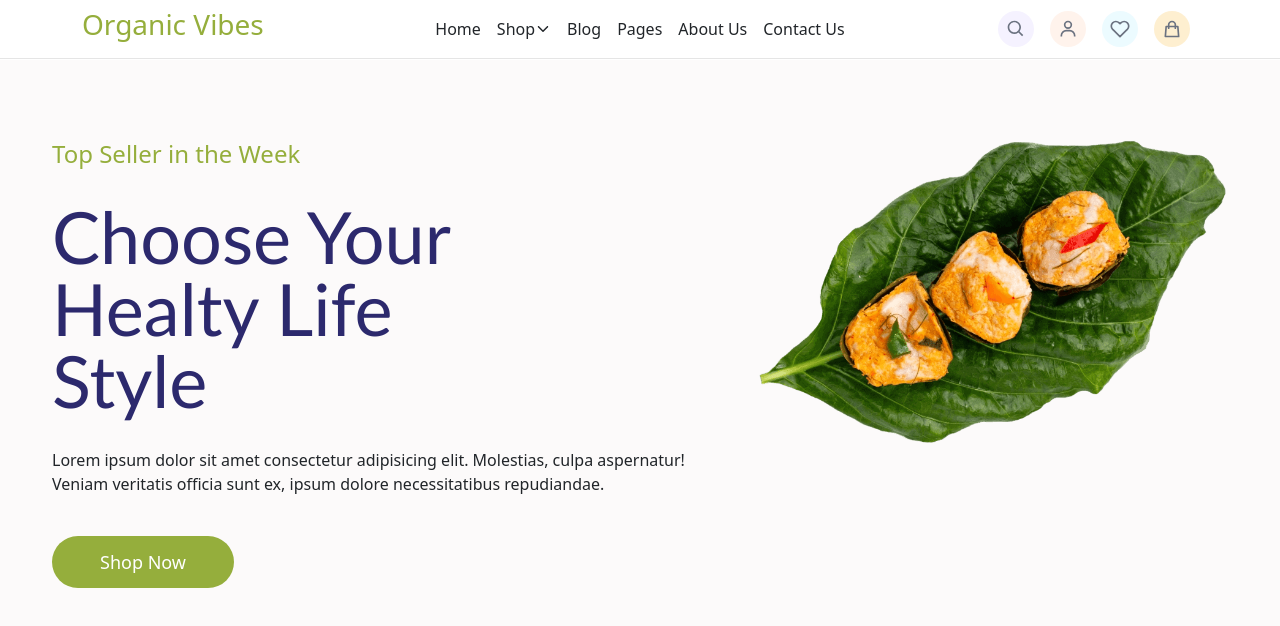
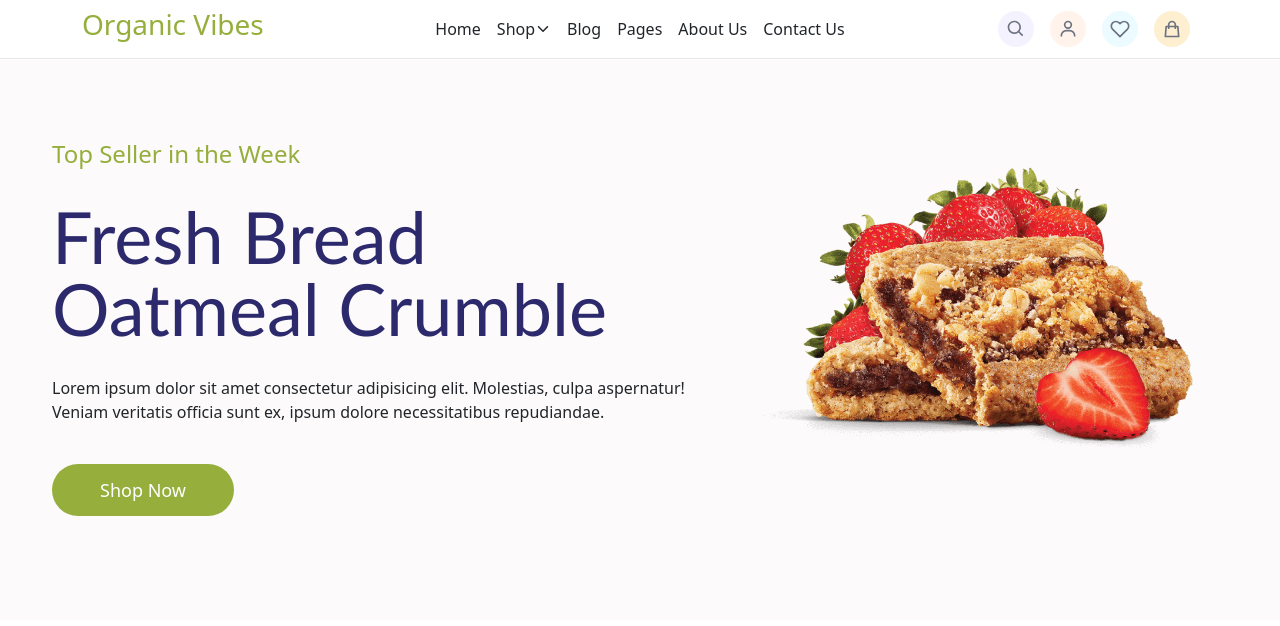
Before and after one commit to shkwahab/orangicvibes, a React (Create React App) app: page / in a window 1280 px wide. Shown: the top 626 px of the page. Built offline with nearby package versions, Linux system fonts and the light colour scheme.

Commit message:
hero slider

```diff
--- a/src/components/Header.js
+++ b/src/components/Header.js
@@ -1,4 +1,4 @@
-import React, { useState } from 'react'
+import React, { useEffect, useState } from 'react'
 import { IoIosArrowDown } from "react-icons/io"
 import { BiSearch, BiUser } from "react-icons/bi"
 import { FiHeart } from "react-icons/fi"
@@ -21,14 +21,30 @@ const Navbar = (props) => {
             SetShopSlider(!isShopSlider);
         }
     }
-    const [BlogPages, SetBlogPages] = useState(false);
-    const BlogPageSlider = () => {
-        if (ShopSlider === true)
-            SetShopSlider(!isShopSlider);
-        SetBlogPages(!BlogPages);
+   const[hero1,SetHero1]=useState(true);
+   const[hero2,SetHero2]=useState(true);
+   const[hero3,SetHero3]=useState(true);
+
+   setTimeout(()=>{
+
+       if(hero1===true){
+           SetHero1(false);
+           SetHero2(false);
+           SetHero3(true);
+       }
+
+   else if(hero2===false){
+        SetHero1(false);
+        SetHero2(true);
+        SetHero3(false);
+    }
+    else if(hero3===false){
+        SetHero2(true);
+        SetHero1(true);
+        SetHero3(true);
     }
 
-
+   },2000)
     return (
         <>
 
@@ -151,8 +167,9 @@ const Navbar = (props) => {
                 </div>
                     <div className=" bg-black h-[1px] bg-opacity-10 "></div>
             </section>
+
             <section id="hero">
-                <section id="slider1">
+                <section id="slider1" className={`${hero1?"":"hidden"}`}>
                 <div className=" container-fluid mt-[1px] ">
                      <div className="row bg-[#faf5f5] bg-opacity-50   ">
                         <div className="col-7  py-20">
@@ -179,6 +196,61 @@ const Navbar = (props) => {
                      </div>
                 </div>
                 </section>
+                <section id="slider2" className={`${hero2?"hidden":""}`}>
+                <div className=" container-fluid mt-[1px] ">
+                     <div className="row bg-[#faf5f5] bg-opacity-50   ">
+                        <div className="col-7  py-20">
+                            <div className="col ml-10">
+                                <h4>
+                                    Top Seller in the Week
+                                </h4>
+                                <h1 className=' w-8/12 font-medium my-8 lg:text-7xl'>
+                                   The Best Health Fresh
+                                </h1>
+                                <p className="">
+                                    Lorem ipsum dolor sit amet consectetur adipisicing elit. Molestias, culpa aspernatur! Veniam veritatis officia sunt ex, ipsum dolore necessitatibus repudiandae.
+                                </p>
+                                <button className=" bg-[#95AE3C] hover:font-medium my-6 text-white py-[12px] text-lg rounded-full px-12  ">
+                                    Shop Now
+                                </button>
+                            </div>
+                        </div>
+                        <div className="col-5" >
+                            <div className=" flex justify-end mt-20 w-11/12">
+                            <img src="/hero2.png" alt="" />
+                            </div>
+                        </div>
+                     </div>
+                </div>
+                </section>
+                <section id="slider3" className={`${hero3?"hidden":""}`}>
+                <div className=" container-fluid mt-[1px] ">
+                     <div className="row bg-[#faf5f5] bg-opacity-50   ">
+                        <div className="col-7  py-20">
+                            <div className="col ml-10">
+                                <h4>
+                                    Top Seller in the Week
+                                </h4>
+                                <h1 className=' w-10/12 font-medium my-8 lg:text-7xl'>
+                                   Fresh Bread Oatmeal Crumble
+                                </h1>
+                                <p className="">
+                                    Lorem ipsum dolor sit amet consectetur adipisicing elit. Molestias, culpa aspernatur! Veniam veritatis officia sunt ex, ipsum dolore necessitatibus repudiandae.
+                                </p>
+                                <button className=" bg-[#95AE3C] hover:font-medium my-6 text-white py-[12px] text-lg rounded-full px-12  ">
+                                    Shop Now
+                                </button>
+                            </div>
+                        </div>
+                        <div className="col-5" >
+                            <div className=" flex justify-end mt-20 w-11/12">
+                            <img src="/hero3.png" alt="" />
+                            </div>
+                        </div>
+                     </div>
+                </div>
+                </section>
+
             </section>
         </>
     )
```
Also changed, not shown: public/hero2.png (added), public/hero3.png (added).
